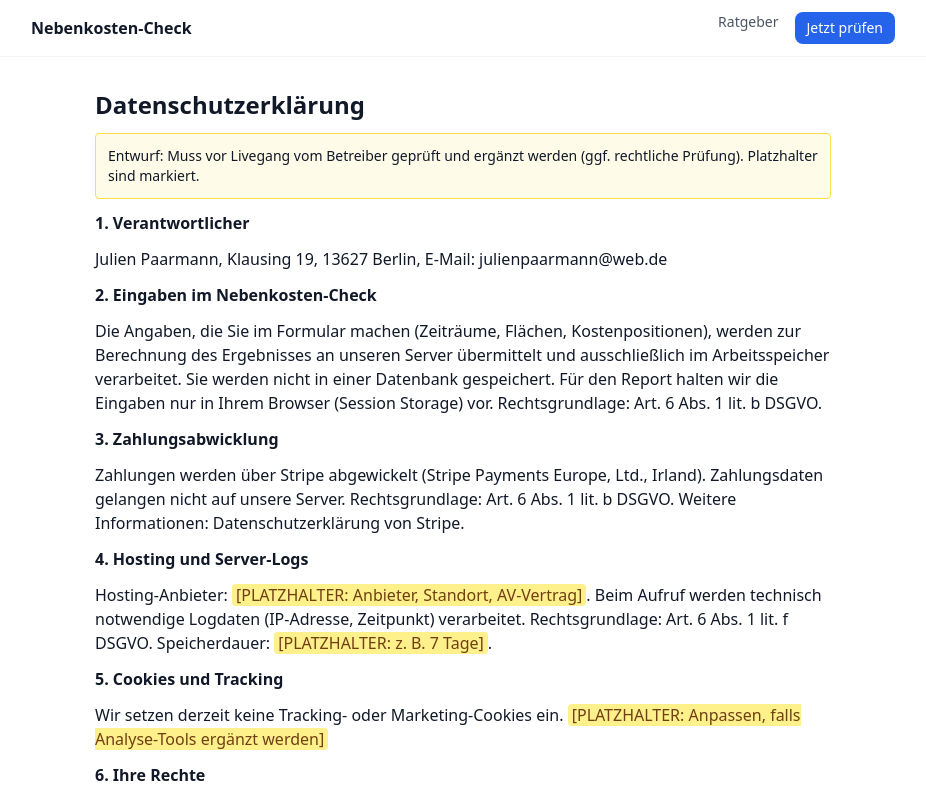
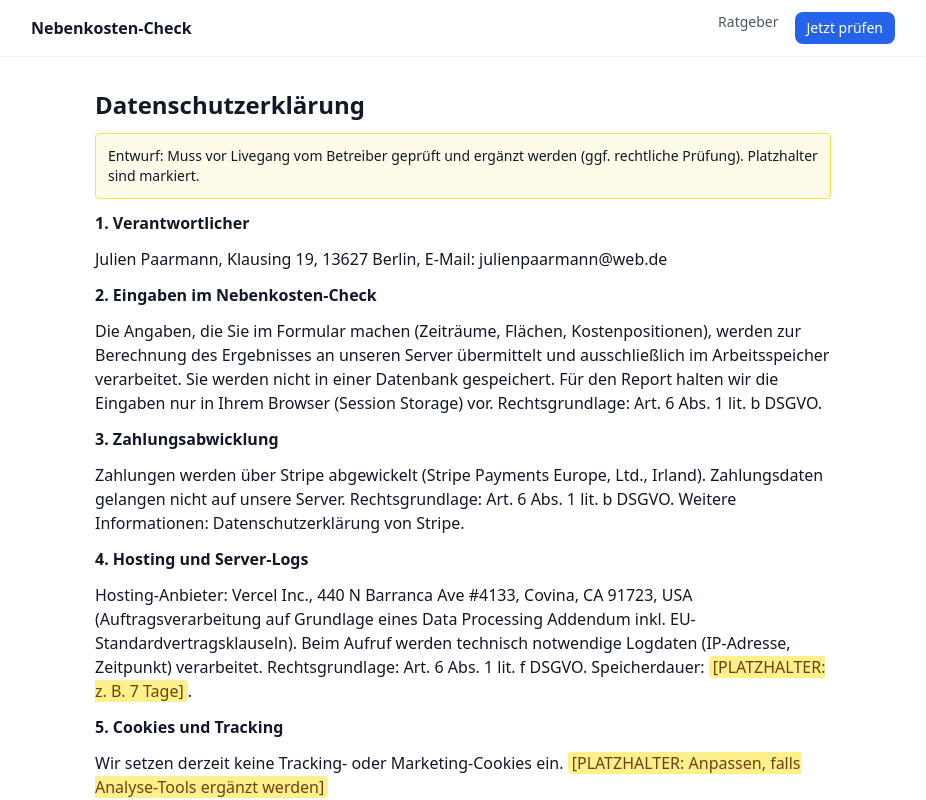
Before and after one commit to Hoodkitz/mietrecht-ai-nebenkosten, a Next.js app: page /datenschutz in a window 1280 px wide. Shown: the top 800 px of the page, without its empty margins (177-1103 px from the left). Built offline with nearby package versions, Linux system fonts and the light colour scheme; no server answers.

Commit message:
legal: Streitbeilegung, Hosting-Anbieter Vercel
Co-Authored-By: Claude Sonnet 5.5 <noreply@anthropic.com>

```diff
--- a/src/app/datenschutz/page.tsx
+++ b/src/app/datenschutz/page.tsx
@@ -14,7 +14,7 @@ export default function Page() {
       <h2 className="font-semibold">3. Zahlungsabwicklung</h2>
       <p>Zahlungen werden über Stripe abgewickelt (Stripe Payments Europe, Ltd., Irland). Zahlungsdaten gelangen nicht auf unsere Server. Rechtsgrundlage: Art. 6 Abs. 1 lit. b DSGVO. Weitere Informationen: Datenschutzerklärung von Stripe.</p>
       <h2 className="font-semibold">4. Hosting und Server-Logs</h2>
-      <p>Hosting-Anbieter: <Placeholder>Anbieter, Standort, AV-Vertrag</Placeholder>. Beim Aufruf werden technisch notwendige Logdaten (IP-Adresse, Zeitpunkt) verarbeitet. Rechtsgrundlage: Art. 6 Abs. 1 lit. f DSGVO. Speicherdauer: <Placeholder>z. B. 7 Tage</Placeholder>.</p>
+      <p>Hosting-Anbieter: Vercel Inc., 440 N Barranca Ave #4133, Covina, CA 91723, USA (Auftragsverarbeitung auf Grundlage eines Data Processing Addendum inkl. EU-Standardvertragsklauseln). Beim Aufruf werden technisch notwendige Logdaten (IP-Adresse, Zeitpunkt) verarbeitet. Rechtsgrundlage: Art. 6 Abs. 1 lit. f DSGVO. Speicherdauer: <Placeholder>z. B. 7 Tage</Placeholder>.</p>
       <h2 className="font-semibold">5. Cookies und Tracking</h2>
       <p>Wir setzen derzeit keine Tracking- oder Marketing-Cookies ein. <Placeholder>Anpassen, falls Analyse-Tools ergänzt werden</Placeholder></p>
       <h2 className="font-semibold">6. Ihre Rechte</h2>
--- a/src/app/impressum/page.tsx
+++ b/src/app/impressum/page.tsx
@@ -16,7 +16,7 @@ export default function Page() {
       <h2 className="font-semibold">Verantwortlich für den Inhalt (§ 18 Abs. 2 MStV)</h2>
       <p>Julien Paarmann, Klausing 19, 13627 Berlin</p>
       <h2 className="font-semibold">Verbraucherstreitbeilegung</h2>
-      <p>Wir sind <Placeholder>bereit / nicht bereit</Placeholder> und nicht verpflichtet, an einem Streitbeilegungsverfahren vor einer Verbraucherschlichtungsstelle teilzunehmen.</p>
+      <p>Wir sind nicht bereit und nicht verpflichtet, an einem Streitbeilegungsverfahren vor einer Verbraucherschlichtungsstelle teilzunehmen.</p>
     </main>
   );
 }
```
